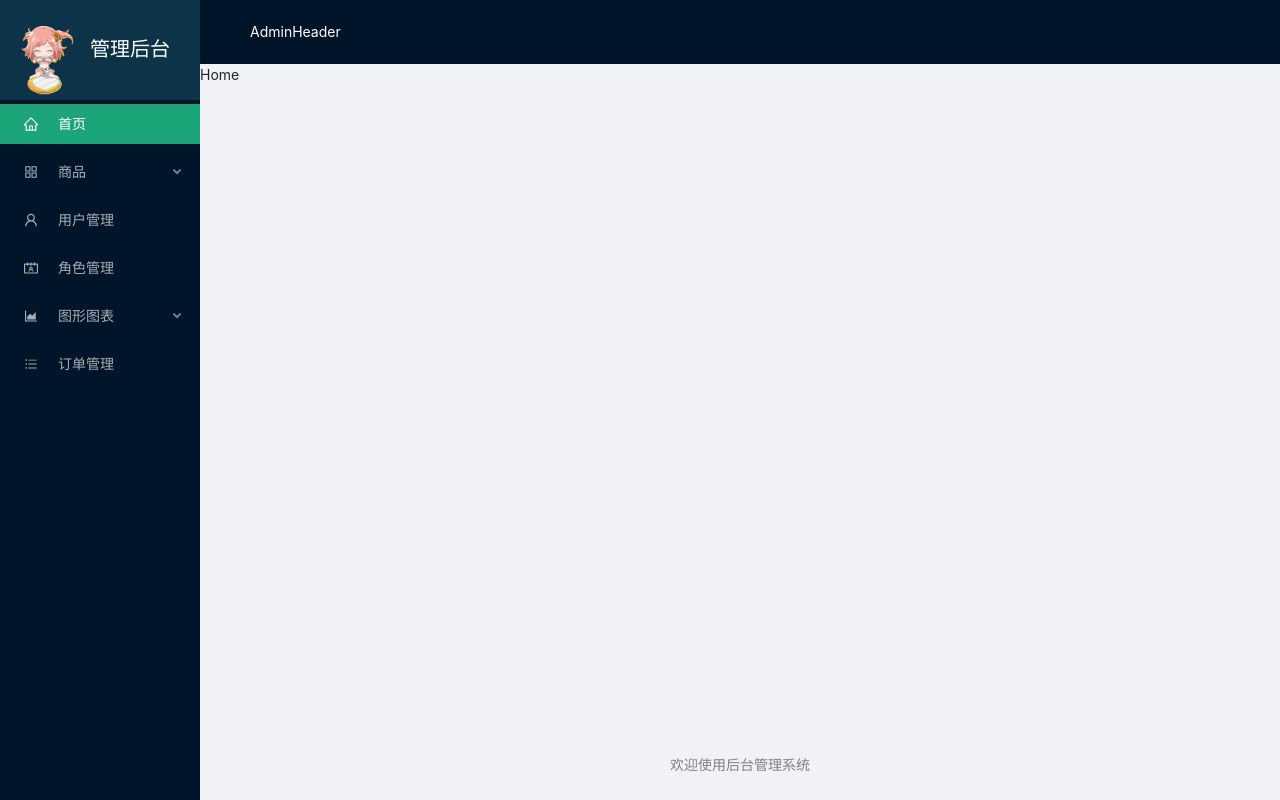
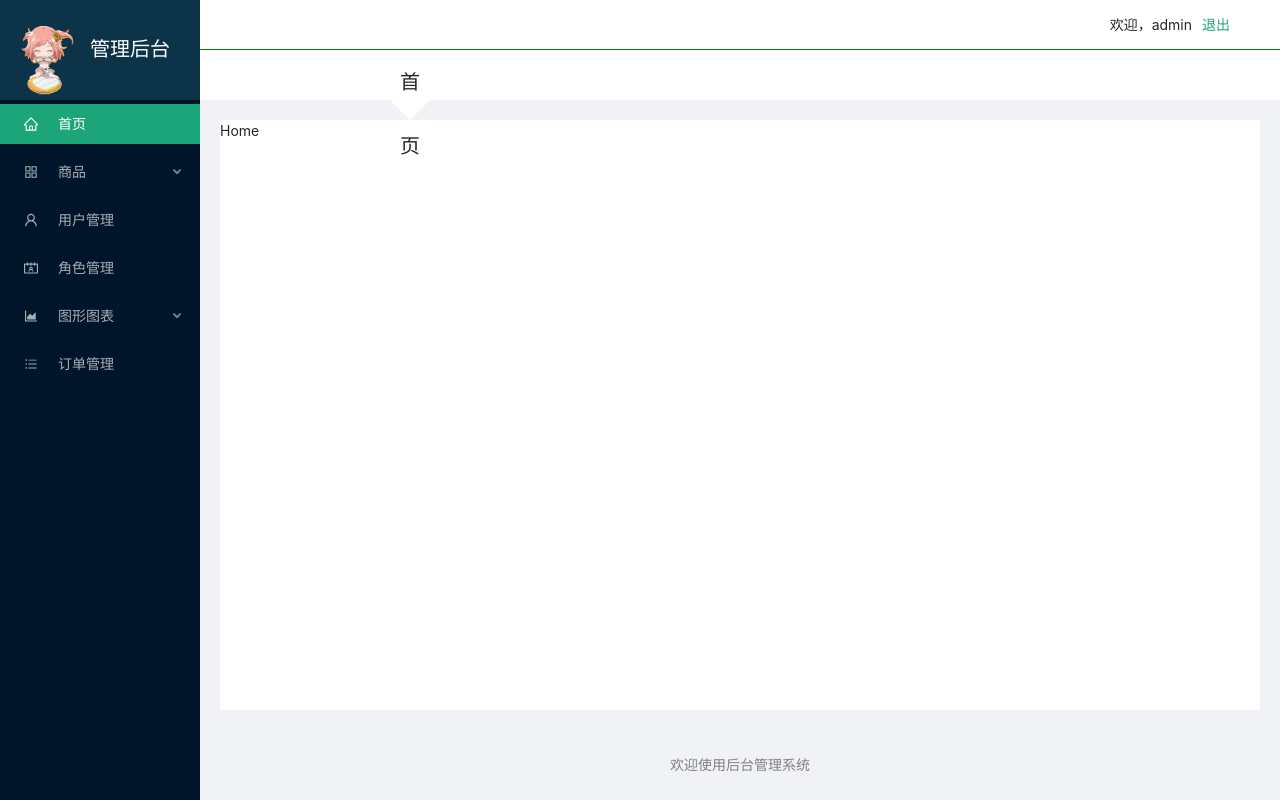
Before and after one commit to AnonymousFatOtaku/testBackend, a React (Create React App) app: page /home in a window 1280 px wide. Built offline with nearby package versions, Linux system fonts and the light colour scheme.

Commit message:
主页整体布局搭建

```diff
--- a/src/components/admin-header/admin-header.jsx
+++ b/src/components/admin-header/admin-header.jsx
@@ -3,10 +3,22 @@ import React, {Component} from "react";
 import './admin-header.less';
 
 export default class AdminHeader extends Component {
+
   render() {
     return (
       <div className="adminHeader">
-        AdminHeader
+        <div className="adminHeader-userInfo">
+          <span>欢迎，admin</span>
+          <a>退出</a>
+        </div>
+        <div className="adminHeader-pageInfo">
+          <div className="adminHeader-pageInfo-title">首页</div>
+          <div className="adminHeader-pageInfo-time">
+            <span>时间</span>
+            <img src="https://cdn.aixifan.com/acfun-pc/2.8.41/img/404.png" alt=""/>
+            <span>天气</span>
+          </div>
+        </div>
       </div>
     )
   }
--- a/src/components/admin-header/admin-header.less
+++ b/src/components/admin-header/admin-header.less
@@ -1,3 +1,60 @@
-.adminHeader{
-  color: white;
+.ant-layout-header {
+  padding: 0 !important;
+  height: 100px !important;
+
+  .adminHeader {
+    background-color: white;
+    height: 100px;
+
+    .adminHeader-userInfo {
+      height: 50px;
+      text-align: right;
+      line-height: 50px;
+      padding-right: 50px;
+      border-bottom: 1px solid green;
+
+      span {
+        margin-right: 10px;
+      }
+    }
+
+    .adminHeader-pageInfo {
+      height: 50px;
+      display: flex;
+      align-items: center;
+
+      .adminHeader-pageInfo-title {
+        margin-left: 200px;
+        height: 50px;
+        text-align: center;
+        font-size: 20px;
+        position: relative;
+
+        // 绘制倒三角
+        &::after {
+          content: "";
+          position: absolute;
+          right: 50%;
+          transform: translateX(50%);
+          top: 100%;
+          border-left: 20px solid transparent;
+          border-right: 20px solid transparent;
+          border-top: 20px solid white;
+        }
+      }
+
+      .adminHeader-pageInfo-time {
+        margin-left: 1330px;
+        height: 50px;
+        text-align: right;
+        padding-right: 40px;
+
+        img {
+          height: 30px;
+          width: 30px;
+          margin: 0 10px;
+        }
+      }
+    }
+  }
 }
--- a/src/pages/admin/admin.jsx
+++ b/src/pages/admin/admin.jsx
@@ -6,9 +6,9 @@ import AdminSider from "../../components/admin-sider/admin-sider";
 import AdminHeader from "../../components/admin-header/admin-header";
 import Home from "../home/home";
 import Category from "../category/category";
-import Bar from "../charts/bar";
-import Line from "../charts/line";
-import Pie from "../charts/pie";
+import Bar from "../bar/bar";
+import Line from "../line/line";
+import Pie from "../pie/pie";
 import Product from "../product/product";
 import Role from "../role/role";
 import User from "../user/user";
@@ -28,7 +28,7 @@ export default class Admin extends Component {
           <Header>
             <AdminHeader/>
           </Header>
-          <Content>
+          <Content className="adminContent">
             <Switch>
               <Redirect from='/' exact to='/home'/>
               <Route path='/home' component={Home}/>
--- a/src/pages/admin/admin.less
+++ b/src/pages/admin/admin.less
@@ -1,5 +1,10 @@
 .admin {
   height: 100%;
+
+  .adminContent {
+    margin: 20px;
+    background-color: white;
+  }
 
   .adminFooter {
     text-align: center;
```
Also changed, not shown: src/pages/bar/bar.jsx (renamed from src/pages/charts/bar.jsx), src/pages/line/line.jsx (renamed from src/pages/charts/line.jsx), src/pages/pie/pie.jsx (renamed from src/pages/charts/pie.jsx).
